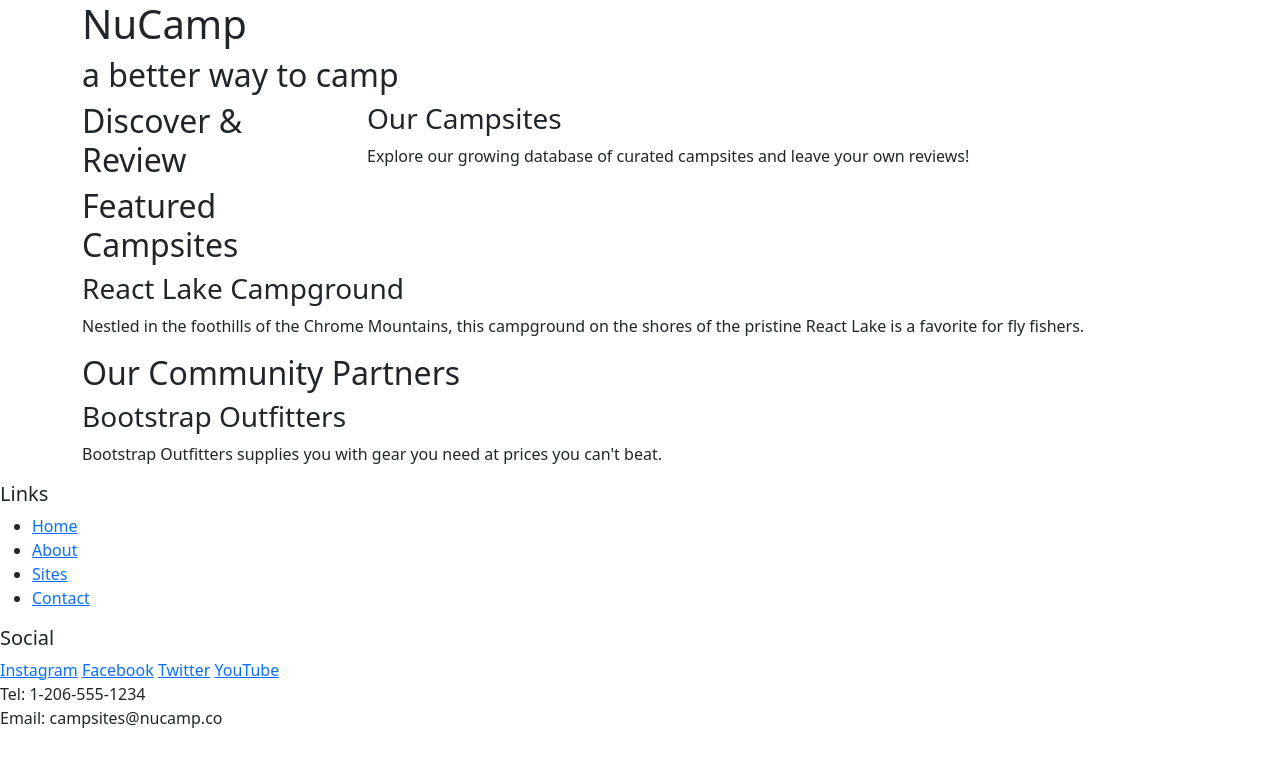
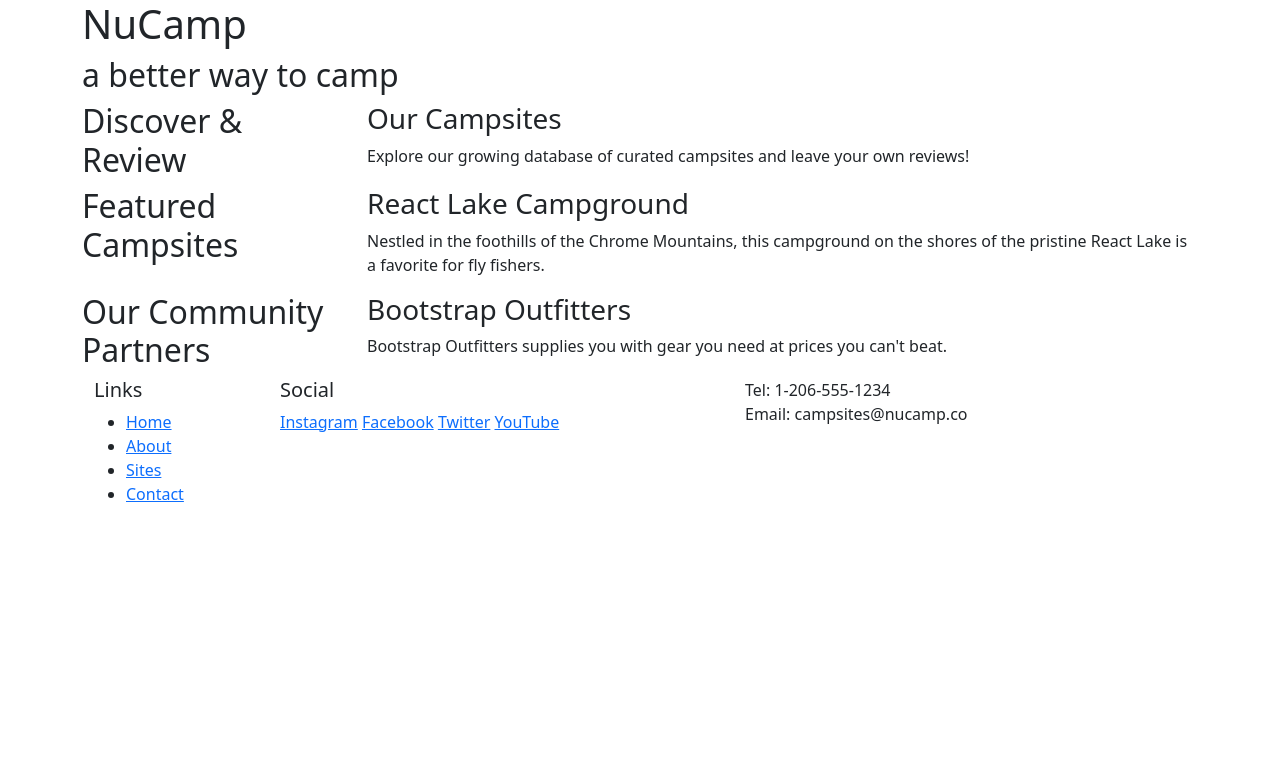
Before and after one commit to Jackiefalcone/Nucampsite, a website: page index.html in a window 1280 px wide. Drawn offline with nearby package versions, Linux system fonts and the light colour scheme.

Commit message:
added div and classes and bootstrap

```diff
--- a/index.html
+++ b/index.html
@@ -38,12 +38,13 @@
             reviews!
           </p>
         </div>
+        <div>
 
-        <div>
           <div class="row">
             <div class="col-sm-4 col-md-3">
               <h2>Featured Campsites</h2>
             </div>
+            <div class="col">
             <h3>React Lake Campground</h3>
             <p>
               Nestled in the foothills of the Chrome Mountains, this campground
@@ -54,7 +55,11 @@
         </div>
 
         <div>
+          <div class="row">
+            <div class="col-sm-4 col-md-3">
           <h2>Our Community Partners</h2>
+            </div>
+            <div class="col">
           <h3>Bootstrap Outfitters</h3>
           <p>
             Bootstrap Outfitters supplies you with gear you need at prices you
@@ -65,7 +70,9 @@
     </div>
 
     <footer>
-      <div>
+      <div class="container">
+        <div class="row">
+          <div class="col-4 col-sm-2">
             <h5>Links</h5>
             <ul>
               <li><a href="#">Home</a></li>
@@ -74,16 +81,18 @@
               <li><a href="#">Contact</a></li>
             </ul>
           </div>
-      <div>
+          <div class="col-6 col-sm-5">
             <h5>Social</h5>
             <a href="http://instagram.com/">Instagram</a>
             <a href="http://facebook.com/">Facebook</a>
             <a href="http://twitter.com/">Twitter</a>
             <a href="http://youtube.com/">YouTube</a>
           </div>
-      <div>
+          <div class="col-sm-4">
             Tel: 1-206-555-1234<br />
             Email: campsites@nucamp.co
+          </div>
+        </div>
       </div>
     </footer>
     <!-- jQuery must come first, then Popper.js, then the Bootstrap JavaScript plugins.-->
```
Also changed, not shown: aboutus.html (+8 -0 lines). Lines whose indentation alone changed are shown as unchanged.
